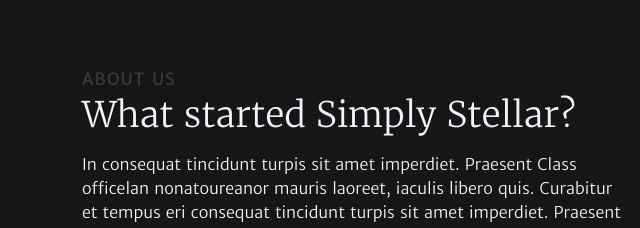
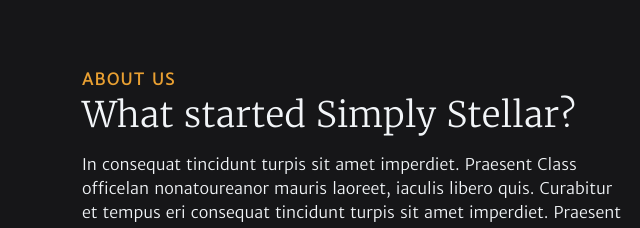
Before and after one commit to spadki13/simply-stellar, an Eleventy site: page src/pages/about.html in a window 1280 px wide. Both pictures are taken after a click on the button 1204 px from the left and 50 px from the top of the page. Shown: the part 243-471 px from the top of the page, 640-1280 px from the left. Built offline with nearby package versions, Linux system fonts and the light colour scheme; Eleventy itself is replaced by a stand-in of ours; files that its build step writes are made by us from their sources; files whose address does not match are found by name; a web font is replaced by a local one.

Commit message:
Changed contrast in About cs-topper

```diff
--- a/src/css/about.css
+++ b/src/css/about.css
@@ -163,7 +163,7 @@
     border: clamp(0.375em, 1.5vw, 0.75em) solid var(--dark);
   }
   body.dark-mode #sbs .cs-topper {
-    color: var(--primaryLight);
+    color: var(--primary);
   }
   body.dark-mode #sbs .cs-title,
   body.dark-mode #sbs .cs-text,
```
